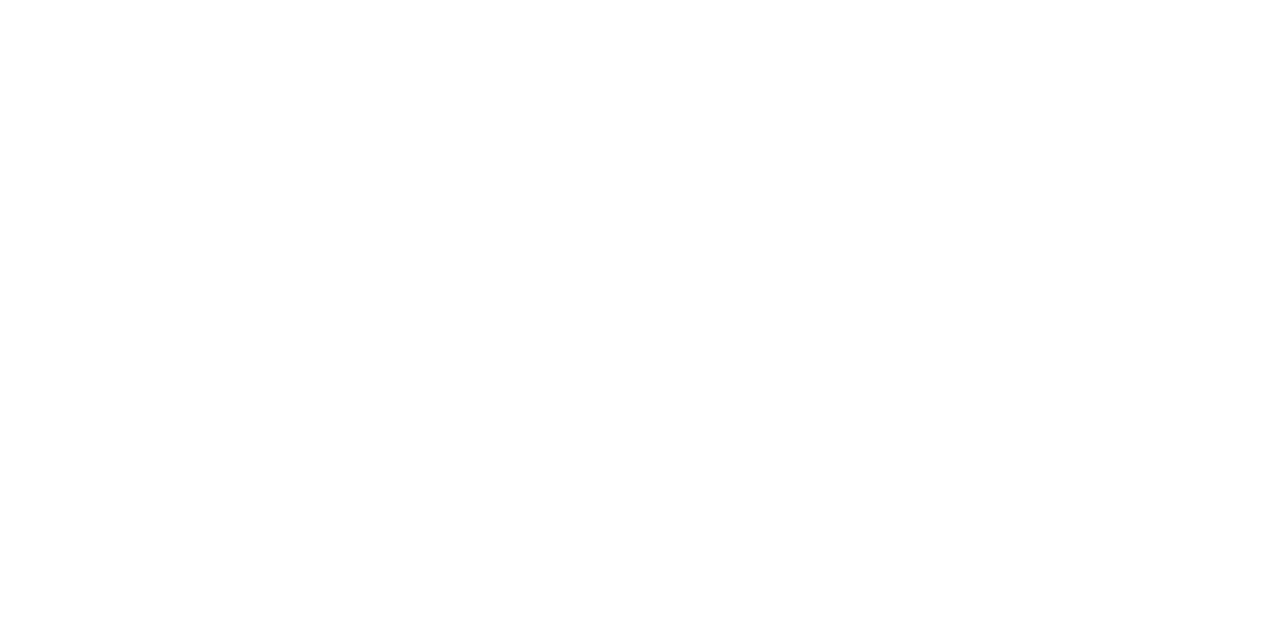
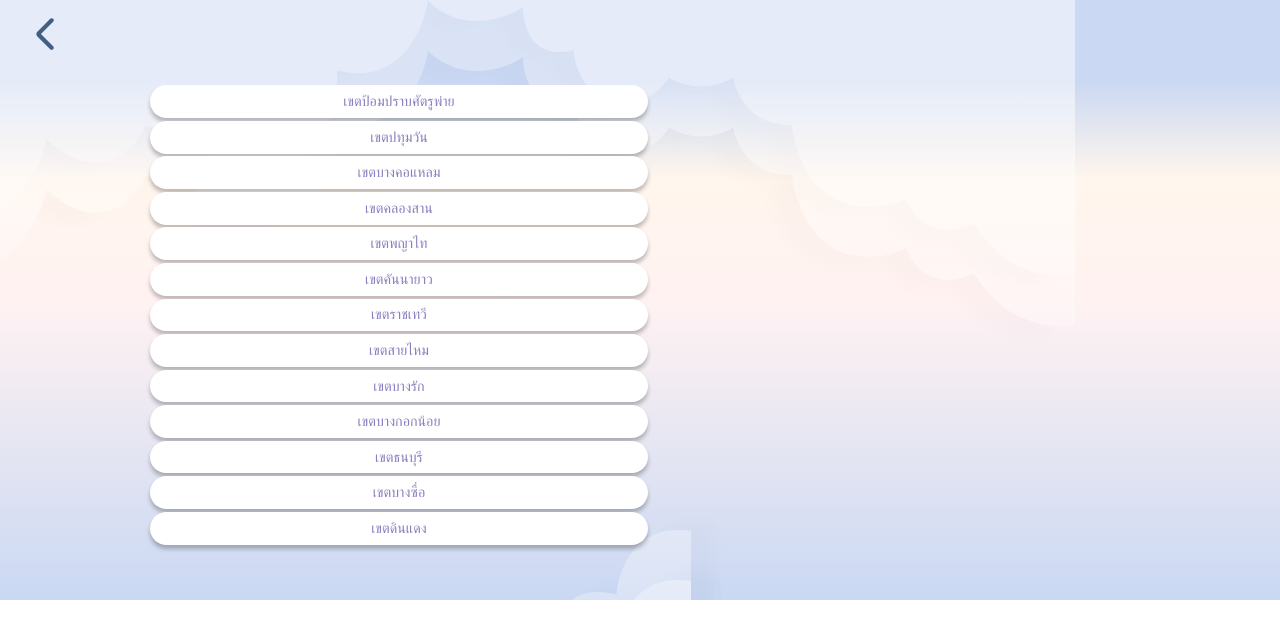
Before and after one commit to ChuoseDev/webapp, a React (Create React App) app in the folder frontend/: page /hospital in a window 1280 px wide. Before the commit this address had no page. Shown: the top 638 px of the page. Built offline with nearby package versions, Linux system fonts and the light colour scheme.

Commit message:
add district page

```diff
--- a/frontend/src/App.js
+++ b/frontend/src/App.js
@@ -19,6 +19,7 @@ import SceneWrapper from 'views/sceneWrapper/sceneWrapper'
 import EmergencyCall from 'views/emergencyCall/emergencyCall'
 import EndPage from 'views/endPage/endPage'
 import EmergencyContact from 'views/emergencyContact/emergencyContact'
+import Hospital from 'views/้hospitalInfo/hospitalInfo'
 
 const App = () => {
   return (
@@ -26,8 +27,13 @@ const App = () => {
       <BrowserRouter>
         <Switch>
           <Route exact path="/emergency" element={<EmergencyCall />}></Route>
-          <Route exact path="/emergency-contact" element={<EmergencyContact />}></Route>
+          <Route
+            exact
+            path="/emergency-contact"
+            element={<EmergencyContact />}
+          ></Route>
           <Route exact path="/ending" element={<EndPage />}></Route>
+          <Route exact path="/hospital" element={<Hospital />}></Route>
           <Route
             exact
             path="/scene01"
--- a/frontend/src/views/emergencyCall/emergencyCall.js
+++ b/frontend/src/views/emergencyCall/emergencyCall.js
@@ -40,12 +40,19 @@ const EmergencyCall = () => {
           'linear-gradient(#CAD8F3 13.35%, #FFF6ED 29.76%, #FFF2F2 50.51%, #CAD8F3 100%, rgba(255, 209, 90, 0.15) 100%)',
       }}
     >
-      <div style={buttonStyle(337 * scaleHeight)}>ติดต่อสายด่วน</div>
-      <div style={buttonStyle(399 * scaleHeight)}>ข้อมูลโรงพยาบาล</div>
       <TopCloud />
       <TopCloud top={50} />
       <BottomCloud />
       <BottomCloud bottom={50} />
+      <div style={buttonStyle(337 * scaleHeight)}>ติดต่อสายด่วน</div>
+      <div
+        style={buttonStyle(399 * scaleHeight)}
+        onClick={() => {
+          navigate('/hospital')
+        }}
+      >
+        ข้อมูลโรงพยาบาล
+      </div>
       <div>
         <Icon
           icon="material-symbols:arrow-back-ios-new-rounded"
--- /dev/null
+++ b/frontend/src/views/้hospitalInfo/hospitalInfo.js
@@ -0,0 +1,96 @@
+import BottomCloud from 'components/bottomCloud/bottomCloud'
+import TopCloud from 'components/topCloud/topCloud'
+import { Icon } from '@iconify/react'
+import { useNavigate } from 'react-router'
+
+const Hospital = () => {
+  const scaleWidth = window.screen.width / 390
+  const scaleHeight = window.screen.height / 844
+  const navigate = useNavigate()
+  const buttonStyle = (top) => {
+    return {
+      width: scaleWidth * 243,
+      height: scaleHeight * 46,
+      boxShadow: '0px 4px 4px rgba(0, 0, 0, 0.25)',
+      backgroundColor: '#ffffff',
+      borderRadius: 35,
+      fontSize: 20 * scaleHeight,
+      display: 'flex',
+      justifyContent: 'center',
+      alignItems: 'center',
+      color: '#8A7EBE',
+      position: 'absolute',
+      left: scaleWidth * 73,
+      top,
+    }
+  }
+
+  return (
+    <div
+      style={{
+        position: 'relative',
+        overflow: 'hidden',
+        left: 0,
+        top: 0,
+        textAlign: 'center',
+        margin: 0,
+        height: window.screen.height,
+        transition: 'opacity 0.3s ease-out',
+        backgroundImage:
+          'linear-gradient(#CAD8F3 13.35%, #FFF6ED 29.76%, #FFF2F2 50.51%, #CAD8F3 100%, rgba(255, 209, 90, 0.15) 100%)',
+      }}
+    >
+      <TopCloud />
+      <TopCloud top={50} />
+      <BottomCloud />
+      <BottomCloud bottom={50} />
+      <div style={buttonStyle(120 * scaleHeight)}>เขตป้อมปราบศัตรูพ่าย</div>
+      <div style={buttonStyle(170 * scaleHeight)}>เขตปทุมวัน</div>
+      <div style={buttonStyle(220 * scaleHeight)}>เขตบางคอแหลม</div>
+      <div style={buttonStyle(270 * scaleHeight)}>เขตคลองสาน</div>
+      <div style={buttonStyle(320 * scaleHeight)}>เขตพญาไท</div>
+      <div style={buttonStyle(370 * scaleHeight)}>เขตคันนายาว</div>
+      <div style={buttonStyle(420 * scaleHeight)}>เขตราชเทวี</div>
+      <div style={buttonStyle(470 * scaleHeight)}>เขตสายไหม</div>
+      <div style={buttonStyle(520 * scaleHeight)}>เขตบางรัก</div>
+      <div style={buttonStyle(570 * scaleHeight)}>เขตบางกอกน้อย</div>
+      <div style={buttonStyle(620 * scaleHeight)}>เขตธนบุรี</div>
+      <div style={buttonStyle(670 * scaleHeight)}>เขตบางซื่อ</div>
+      <div style={buttonStyle(720 * scaleHeight)}>เขตดินแดง</div>
+      {/* <div style={buttonStyle(770 * scaleHeight)}>เขตจตุจักร</div>
+      <div style={buttonStyle(399 * scaleHeight)}>เขตบางกอกใหญ่</div>
+      <div style={buttonStyle(399 * scaleHeight)}>เขตทวีวัฒนา</div>
+      <div style={buttonStyle(399 * scaleHeight)}>เขตคลองเตย</div>
+      <div style={buttonStyle(399 * scaleHeight)}>เขตห้วยขวาง</div>
+      <div style={buttonStyle(399 * scaleHeight)}>เขตสาทร</div>
+      <div style={buttonStyle(399 * scaleHeight)}>เขตบางนา</div>
+      <div style={buttonStyle(399 * scaleHeight)}>เขตบางขุนเทียน</div>
+      <div style={buttonStyle(399 * scaleHeight)}>เขตมีนบุรี</div>
+      <div style={buttonStyle(399 * scaleHeight)}>เขตลาดพร้าว</div>
+      <div style={buttonStyle(399 * scaleHeight)}>เขตจอมทอง</div>
+      <div style={buttonStyle(399 * scaleHeight)}>เขตภาษีเจริญ</div>
+      <div style={buttonStyle(399 * scaleHeight)}>เขตบึงกุ่ม</div>
+      <div style={buttonStyle(399 * scaleHeight)}>เขตหลักสี่</div>
+      <div style={buttonStyle(399 * scaleHeight)}>เขตบางกะปิ</div>
+      <div style={buttonStyle(399 * scaleHeight)}>เขตวังทองหลาง</div> */}
+      <div>
+        <Icon
+          icon="material-symbols:arrow-back-ios-new-rounded"
+          color="#8a7ebe"
+          height="40"
+          width="40"
+          style={{
+            position: 'absolute',
+            left: 12 * scaleWidth,
+            top: 20 * scaleHeight,
+          }}
+          onClick={() => {
+            navigate(-1)
+          }}
+        />
+      </div>
+    </div>
+  )
+}
+
+export default Hospital
```
Also changed, not shown: 1 other file (tests, documents, lock files or other folders).
